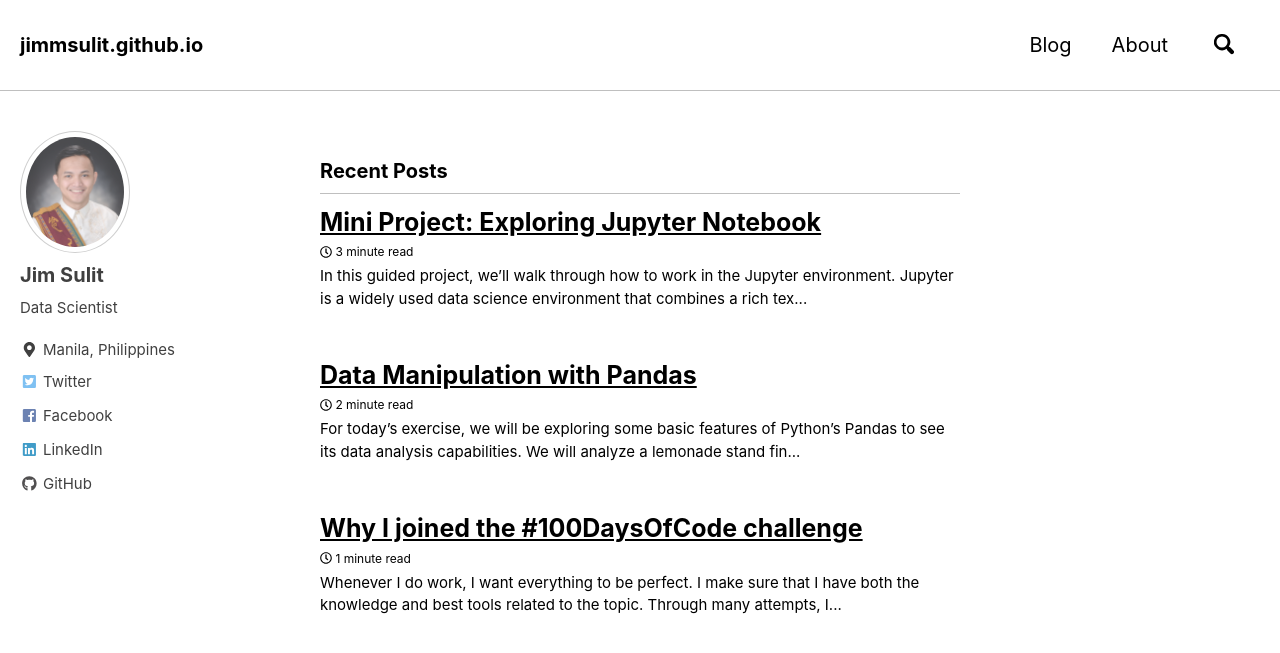
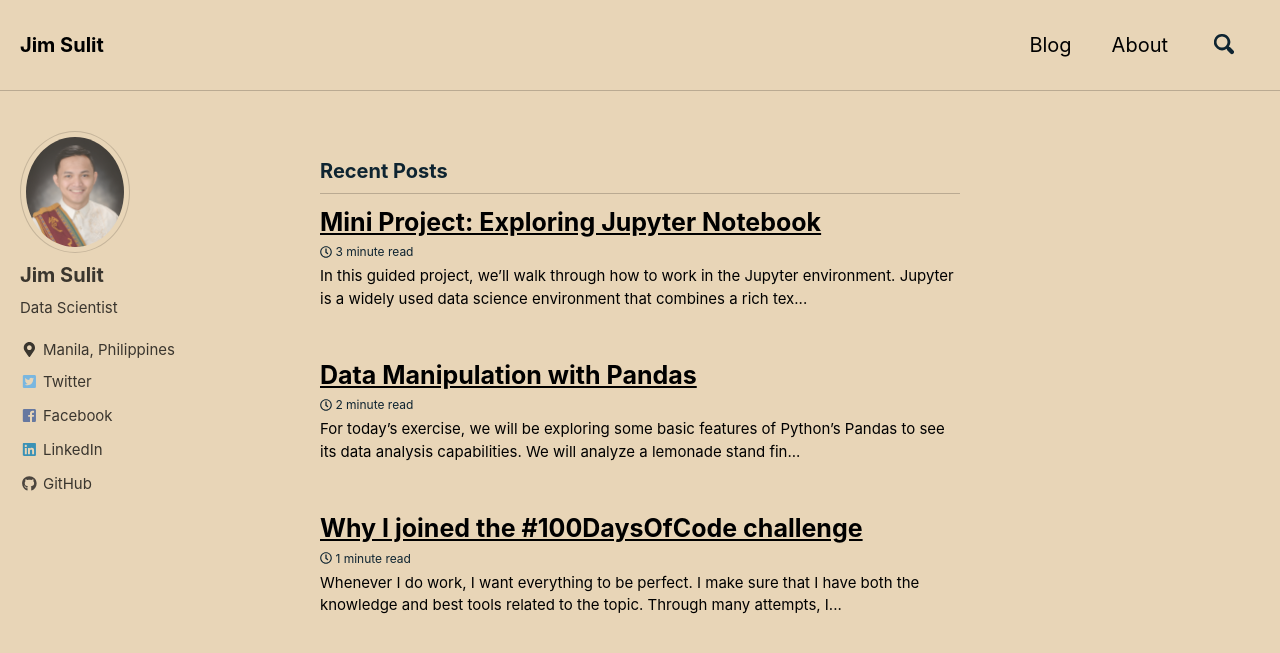
Before and after one commit to jimmsulit/jimmsulit.github.io, a Jekyll site: the page built from index.html, in a window 1280 px wide and 900 px high. Shown: the top 653 px of the window. Built offline with Jekyll 4.4.1, drawn with Linux system fonts in a browser that asks for light colours; nearby versions of some CDN libraries; the list of posts is cut into pages by our own code.

Commit message:
updated blog details

```diff
--- a/_config.yml
+++ b/_config.yml
@@ -12,11 +12,11 @@
 
 # theme                  : "minimal-mistakes-jekyll"
 # remote_theme           : "mmistakes/minimal-mistakes"
-minimal_mistakes_skin    : "contrast" # "air", "aqua", "contrast", "dark", "dirt", "neon", "mint", "plum", "sunrise"
+minimal_mistakes_skin    : "sunrise" # "air", "aqua", "contrast", "dark", "dirt", "neon", "mint", "plum", "sunrise"
 
 # Site Settings
 locale                   : "en-US"
-# title                    : "Data Exploration and Extrapolation"
+title                    : "Jim Sulit"
 title_separator          : "-"
 name                     : "Jim Sulit"
 description              : "A journey to the center of the data pipeline and beyond"
```
